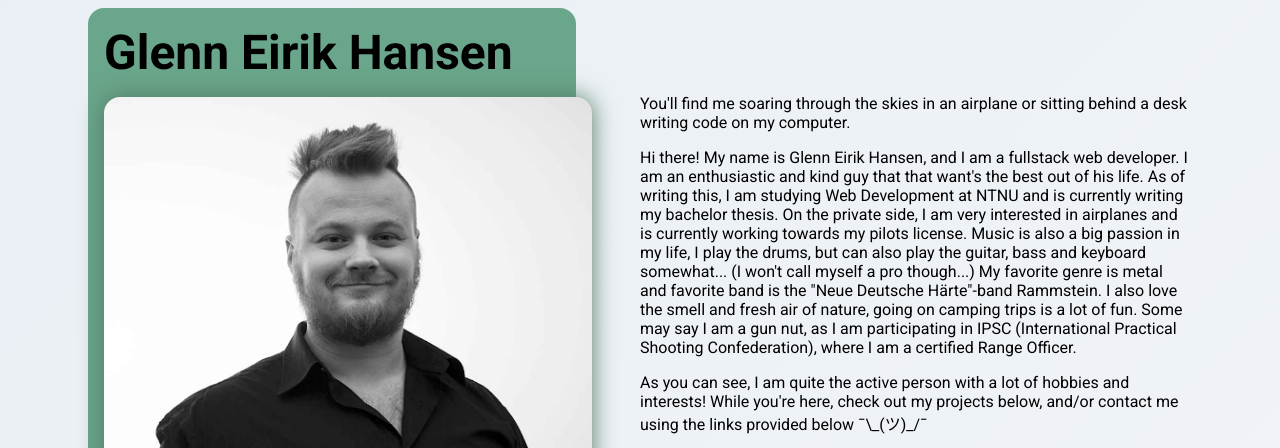
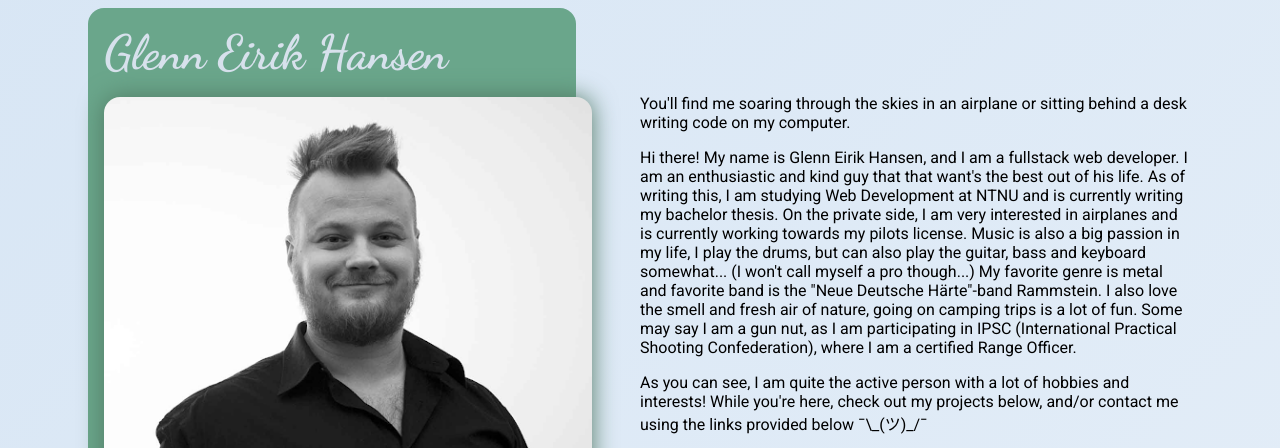
Before and after one commit to glennispotatis/portfolio, a Gatsby site: page / in a window 1280 px wide. Shown: the top 448 px of the page. Built offline with nearby package versions, Linux system fonts and the light colour scheme; Gatsby itself is replaced by a stand-in of ours.

Commit message:
finish project

```diff
--- a/src/components/About.jsx
+++ b/src/components/About.jsx
@@ -7,7 +7,7 @@ function About() {
     return (
         <section className='description'>
             <article className='about-image'>
-                <h1>Glenn Eirik Hansen</h1>
+                <h1 id='name'>Glenn Eirik Hansen</h1>
                 <img src={Glenn} alt='Glenn Eirik Hansen posing in black and white' />
             </article>
             <article className='about-description'>
--- a/src/css/global.css
+++ b/src/css/global.css
@@ -1,11 +1,11 @@
-@import url('https://fonts.googleapis.com/css2?family=Roboto:wght@400;700&display=swap');
+@import url('https://fonts.googleapis.com/css2?family=Dancing+Script:wght@700&family=Roboto:wght@400;700&display=swap');
 
 * {
     font-family: 'Roboto', sans-serif;
 }
 
 body {
-    background: linear-gradient(315deg, #ffffff, #d7e1ec);
+    background: linear-gradient(315deg, #ffffff, #b4cfeb);
     background-size: 600% 600%;
 
     -webkit-animation: color-shifter 30s ease infinite;
@@ -157,6 +157,11 @@ a {
 	left: 0;
 }
 
+#name {
+    font-family: 'Dancing Script', cursive;
+    color: #d7e1ec;
+}
+
 @media only screen and (max-width: 990px) {
     .description {
         flex-wrap: wrap;
--- a/src/pages/unileague.js
+++ b/src/pages/unileague.js
@@ -70,7 +70,7 @@ function UniLeague() {
                         </p>
                     </div>
                     <figure>
-                        <img src={uniLeagueCode} alt='Code showing how to toggle between 2 image states' />
+                        <img src={uniLeagueCode} alt='Code showing the toggle between hide/show password' />
                     </figure>
                 </article>
             </section>
```
